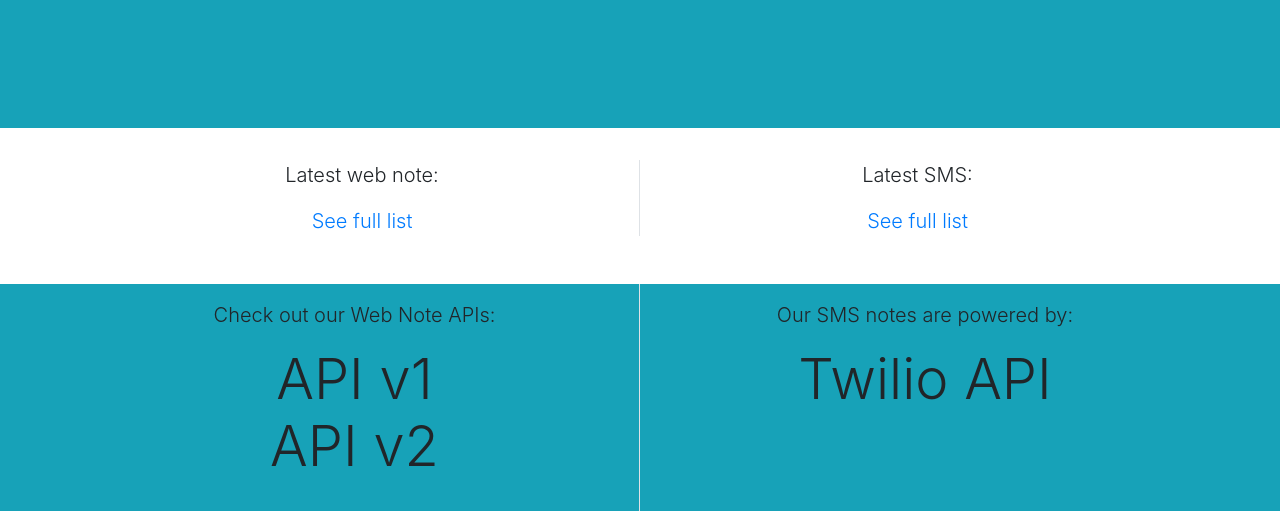
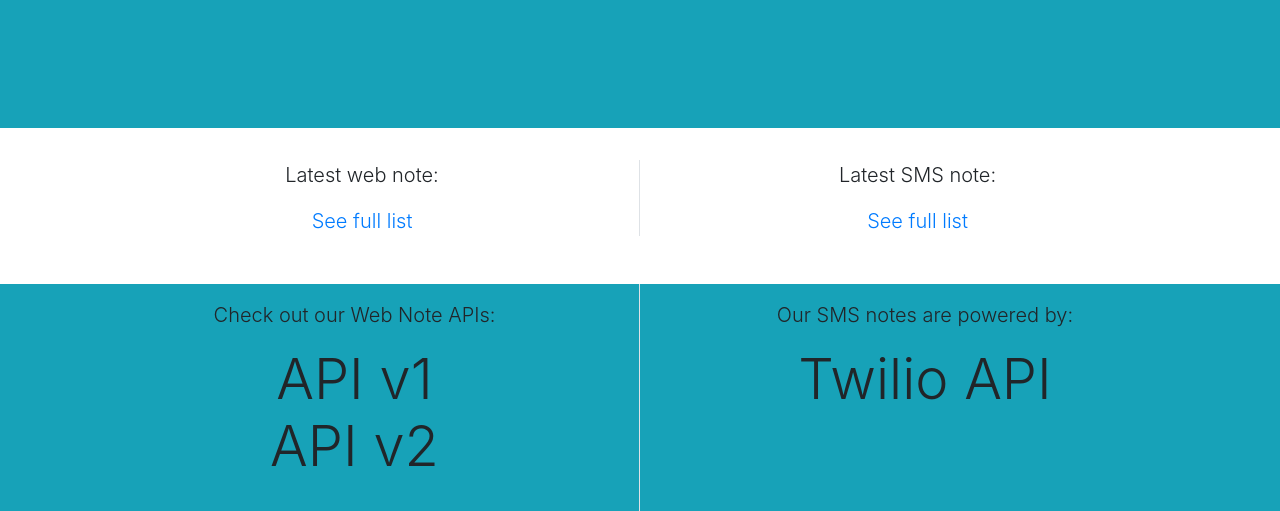
Before and after one commit to Dziugas/todo-api-sms, a Django app: template home/templates/home/index.html in a window 1280 px wide. Shown: the part 56-567 px from the top of the page. Run offline with Django 3.2, Linux system fonts and the light colour scheme; the template is opened without the code that fills it, so the values that code supplies are empty; some libraries are stand-ins or nearby versions.

Commit message:
aligned home page text

```diff
--- a/home/templates/home/index.html
+++ b/home/templates/home/index.html
@@ -8,7 +8,7 @@
             <div class="lead"><a href="/notes/">See full list</a></div>
         </div>
         <div class="col-6">
-            <p class="lead">Latest SMS:</p>
+            <p class="lead">Latest SMS note:</p>
             <div class="display-4">
             {{latest_sms|date:'Y M d, H:i'}}
             </div>
```
